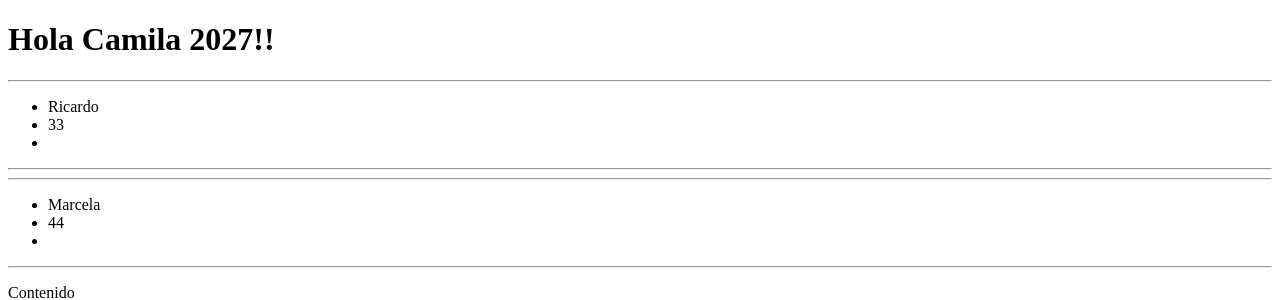
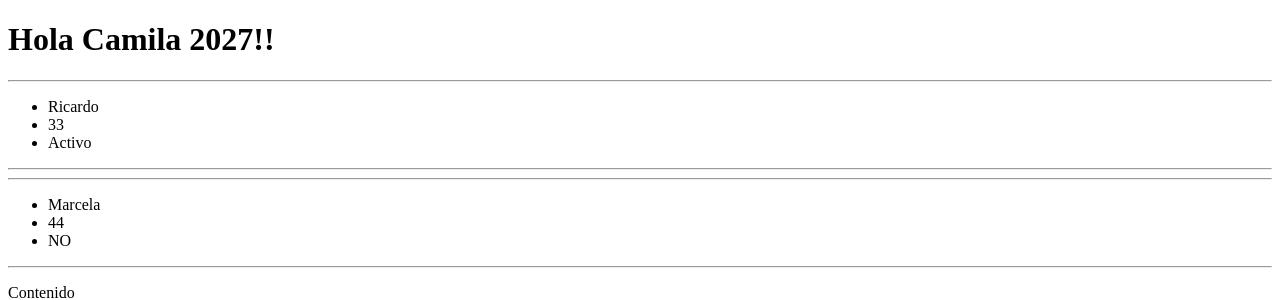
Before and after one commit to fecarcamoj-max/first_react_app_academia, a React (Vite) app: page / in a window 1280 px wide. Shown: the top 300 px of the page. Built offline with nearby package versions, Linux system fonts and the light colour scheme.

Commit message:
ADD ultimos ejemplos

```diff
--- a/src/UserCard.jsx
+++ b/src/UserCard.jsx
@@ -1,12 +1,13 @@
-function UserCard(props){
+function UserCard({name, age, isOnline}){
+
 
     return (
         <>
             <hr/>
             <ul>
-                <li>{props.name}</li>
-                <li>{props.age}</li>
-                <li>{props.isOnline}</li>
+                <li>{name}</li>
+                <li>{age}</li>
+<li>{isOnline ? "Activo" : "NO"}</li>
             </ul>
             <hr/>
         </>
```
